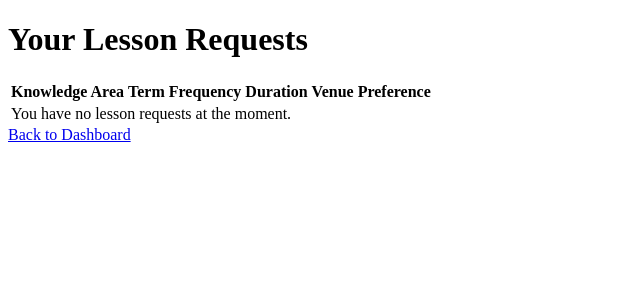
After one commit to hm2412/Elk, a Django app: template tutorials/templates/view_lesson_request.html in a window 1280 px wide. The commit adds this page. Shown: the top 300 px of the page, without its empty margins (0-640 px from the left). Run offline with Django 3.2, Linux system fonts and the light colour scheme; the template is opened without the code that fills it, so the values that code supplies are empty; some libraries are stand-ins or nearby versions.

Commit message:
Add View Lesson Request Form
allows the student to view all their submitted lesson requests

```diff
--- a/code_tutors/urls.py
+++ b/code_tutors/urls.py
@@ -31,5 +31,6 @@ urlpatterns = [
     path('sign_up/', views.SignUpView.as_view(), name='sign_up'),
 
     path('dashboard/lesson-request/', views.lesson_request, name='lesson_request'),
+     path('dashboard/view-lesson-request/', views.view_lesson_request, name='view_lesson_request'),
 ]
 urlpatterns += static(settings.STATIC_URL, document_root=settings.STATIC_ROOT)
--- a/tutorials/templates/dashboard.html
+++ b/tutorials/templates/dashboard.html
@@ -5,6 +5,7 @@
     <div class="col-12">
       <h1>Welcome to your student dashboard {{ user.username }}</h1>
       <a href="{% url 'lesson_request' %}" class="btn btn-primary">Create a Lesson Request</a>
+      <a href="{% url 'view_lesson_request' %}" class="btn btn-primary">View Submitted Requests</a>
     </div>
   </div>
 </div>
--- /dev/null
+++ b/tutorials/templates/view_lesson_request.html
@@ -0,0 +1,42 @@
+<!DOCTYPE html>
+<html lang="en">
+<head>
+    <meta charset="UTF-8">
+    <meta name="viewport" content="width=device-width, initial-scale=1.0">
+    <title>Your Lesson Requests</title>
+</head>
+<body>
+    <h1>Your Lesson Requests</h1>
+
+    <table>
+        <thead>
+            <tr>
+                <th>Knowledge Area</th>
+                <th>Term</th>
+                <th>Frequency</th>
+                <th>Duration</th>
+                <th>Venue Preference</th>
+            </tr>
+        </thead>
+        <tbody>
+            {% for request in lesson_requests %}
+                <tr>
+                    <td>{{ request.knowledge_area }}</td>
+                    <td>{{ request.term }}</td>
+                    <td>{{ request.frequency }}</td>
+                    <td>{{ request.duration }} hours</td>
+                    <td>{{ request.venue_preference }}</td>
+                    <td>{{ request.status }}</td>
+                </tr>
+            {% empty %}
+                <tr>
+                    <td colspan="6">You have no lesson requests at the moment.</td>
+                </tr>
+
+            {% endfor %}
+        </tbody>
+    </table>
+    <a href="{% url 'dashboard' %}">Back to Dashboard</a>
+</body>
+
+</html>
```
Also changed, not shown: tutorials/views.py (+7 -5 lines), tutorials/migrations/0002_lessonrequest.py (added).
